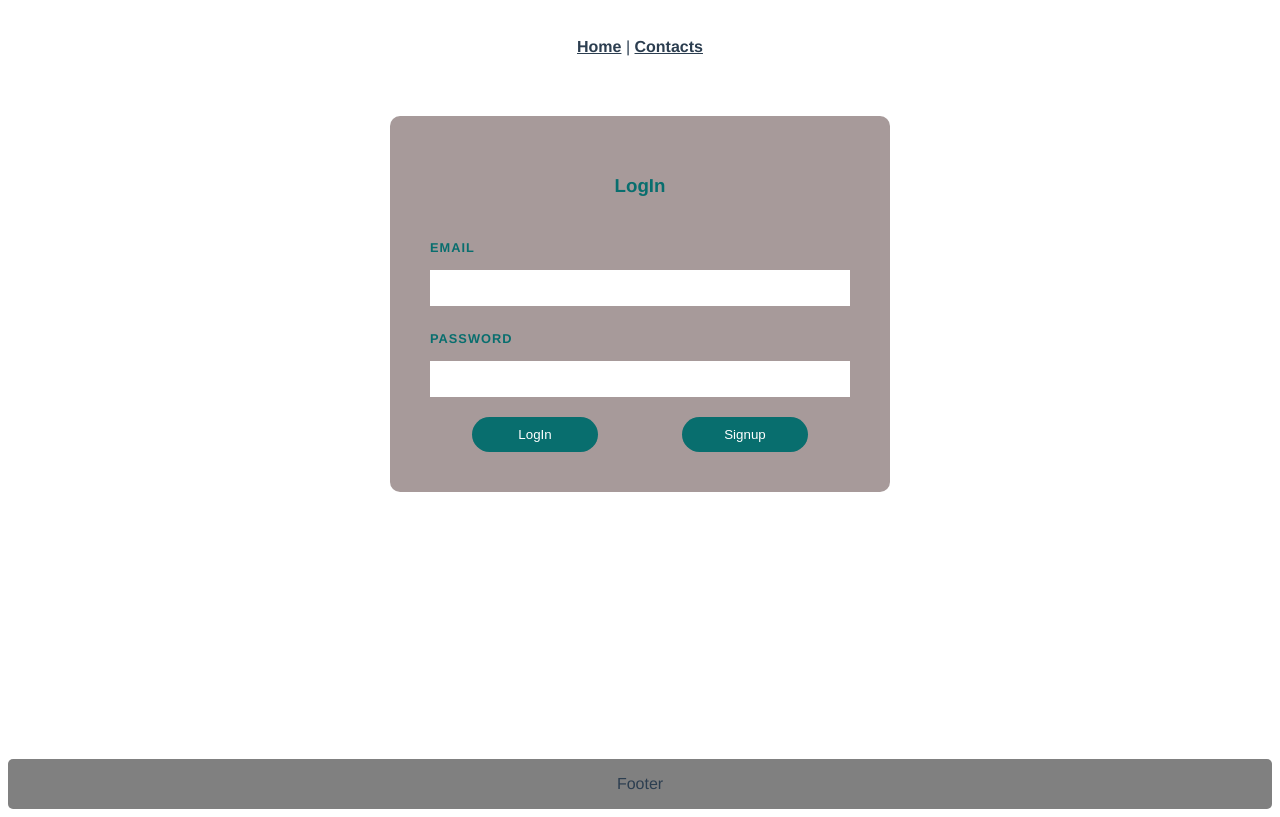
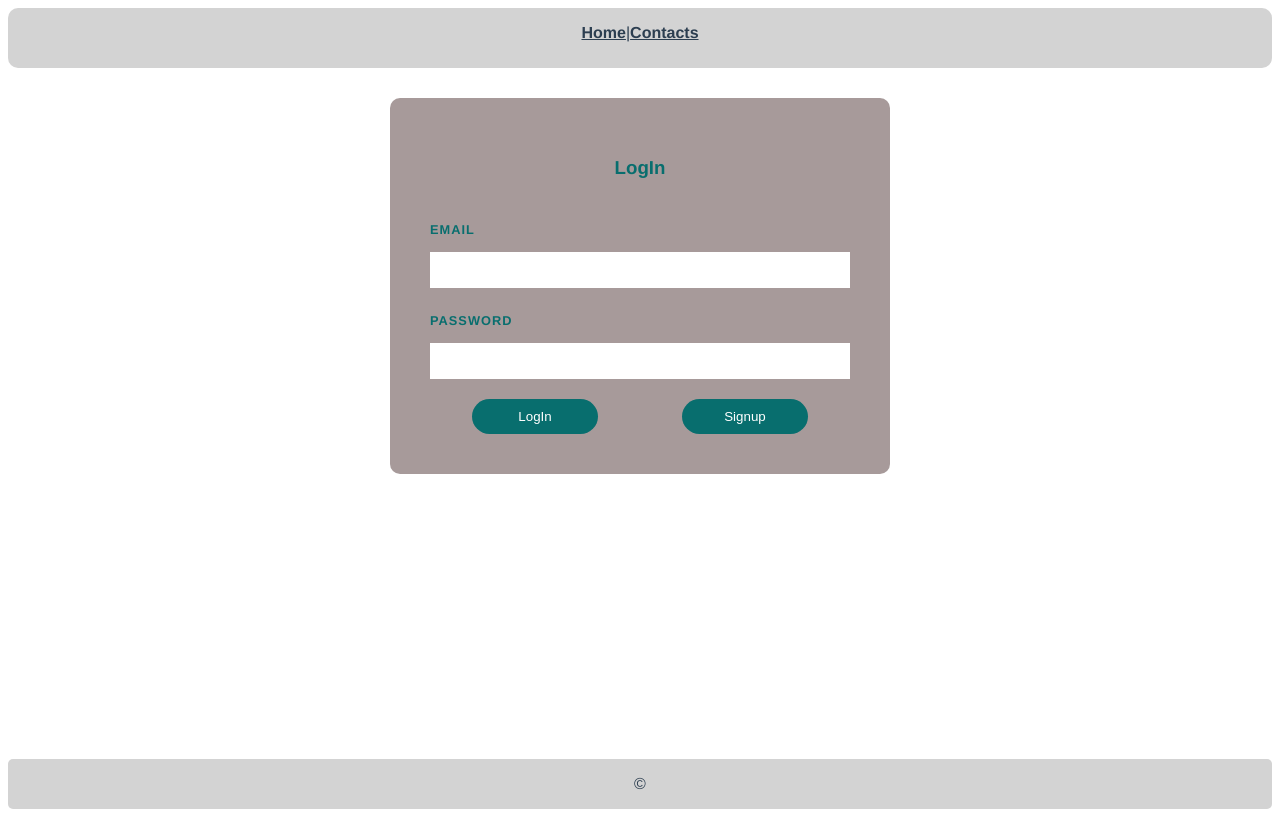
Before and after one commit to Norman90844/WADhw4, a Vue app in the folder Frontend/: page /signup#/login in a window 1280 px wide. Built offline with nearby package versions, Linux system fonts and the light colour scheme.

Commit message:
small style changes

```diff
--- a/Frontend/src/App.vue
+++ b/Frontend/src/App.vue
@@ -11,7 +11,7 @@
 
   <div class="footer">
     <div>
-      Footer
+      ©
     </div>
   </div>
 </template>
@@ -26,7 +26,16 @@
 }
 
 nav {
-  padding: 30px;
+  display: flex;
+  text-align: center;
+  align-items: center;
+  justify-content: center;
+  margin-bottom: 10px;
+  background-color: lightgrey;
+  border-radius: 10px;
+  padding-bottom: 10px;
+  height: 50px;
+
 }
 
 nav a {
@@ -41,7 +50,7 @@ nav a.router-link-exact-active {
 .footer {
   display: flex;
   height: 50px;
-  background-color: grey;
+  background-color: lightgrey;
   text-align: center;
   align-items: center;
   justify-content: center;
--- a/Frontend/src/views/ContactView.vue
+++ b/Frontend/src/views/ContactView.vue
@@ -1,6 +1,11 @@
 <template>
   <div class="contacts">
-    <h1>This is a contact page</h1>
+    <h1>Authors</h1>
+    <div class="authors">
+      Marten Mathias Jaani<br>
+      Norman Tolmats<br>
+      Siim Maidla
+    </div>
   </div>
 </template>
 
@@ -9,3 +14,9 @@ export default {
   name: "ContactView",
 }
 </script>
+<style>
+.authors{
+  padding: 10px;
+
+}
+</style>
--- a/Frontend/src/views/HomeView.vue
+++ b/Frontend/src/views/HomeView.vue
@@ -106,6 +106,7 @@ body{
   color: #333;
   font-size: 1rem;
   word-wrap: break-word;
+  padding-left: 3%;
 }
 h3{
   margin: 0;
```
Also changed, not shown: 1 other file (tests, documents, lock files or other folders).
